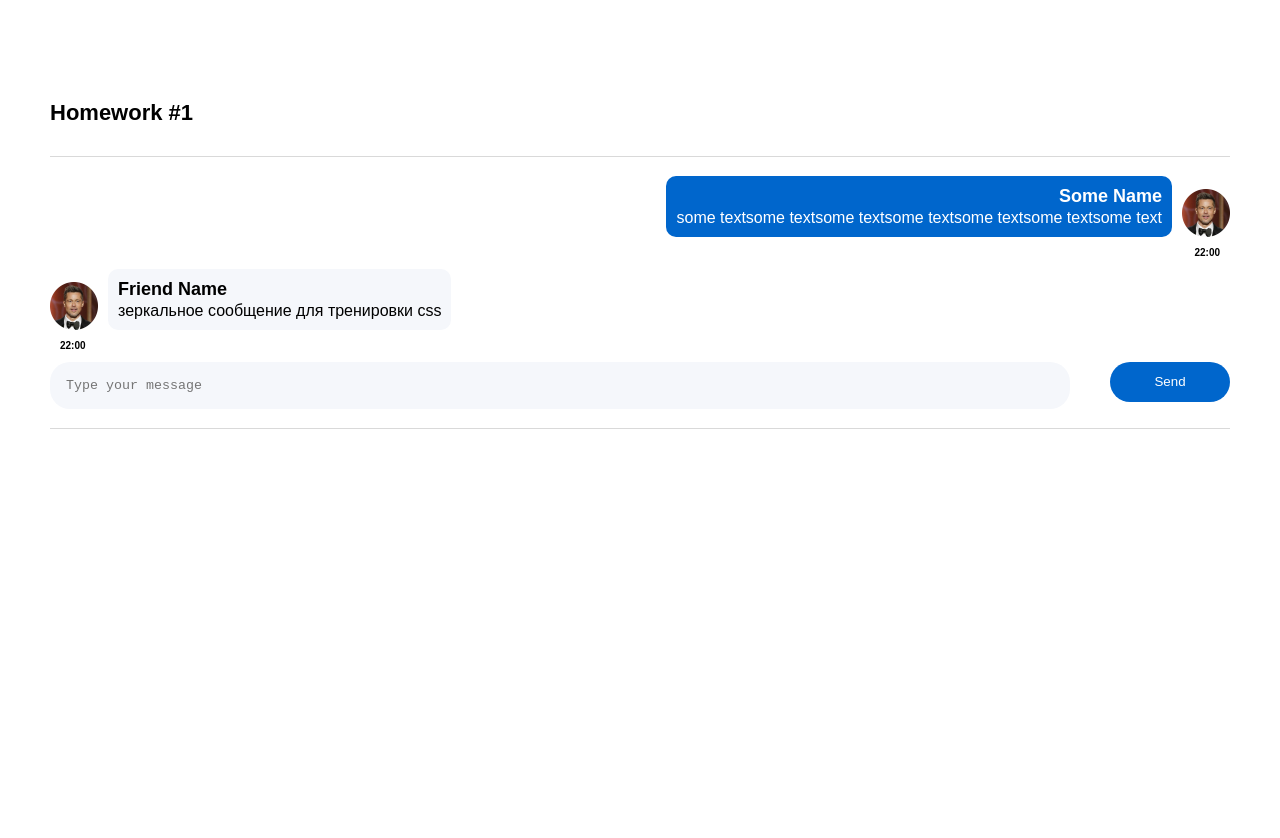
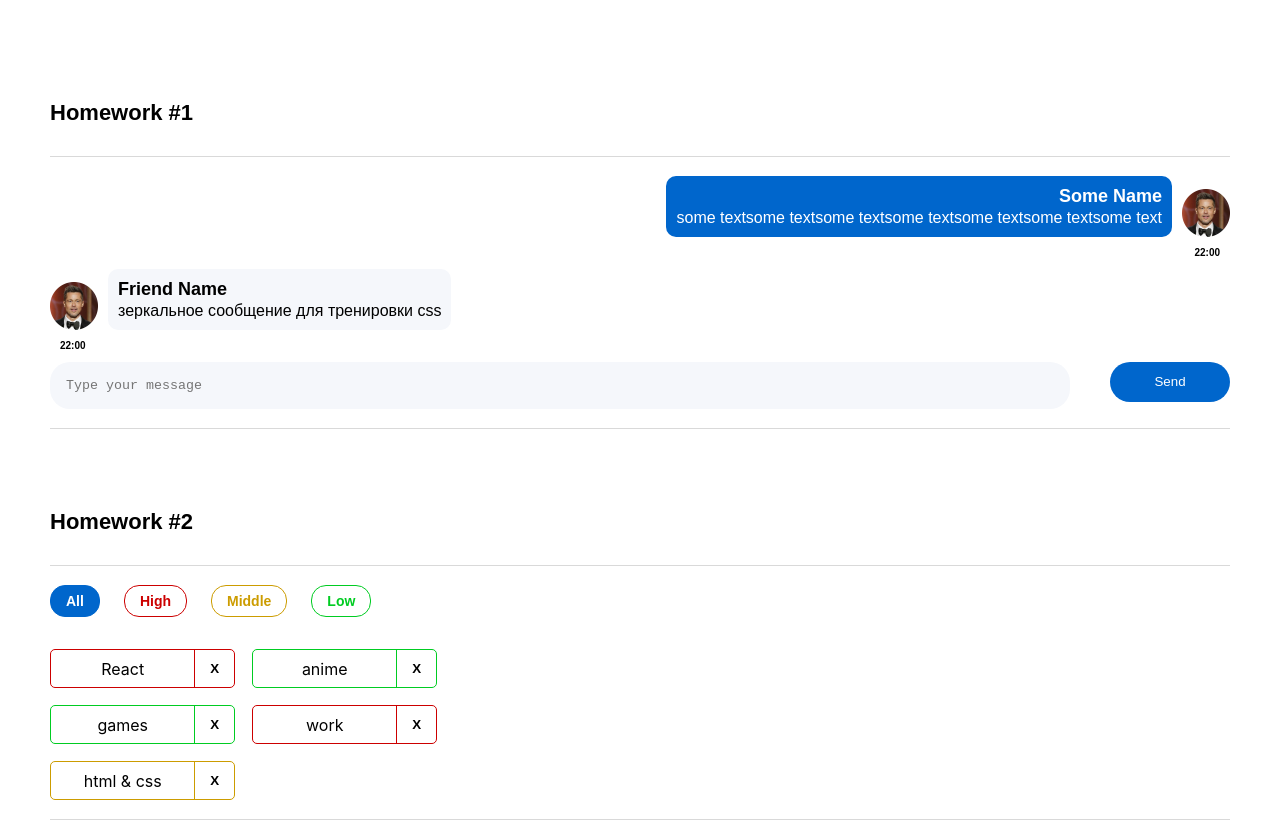
Before and after one commit to DubavetsOlga/homework2, a React (Create React App) app: page / in a window 1280 px wide. Shown: the top 838 px of the page. Before the commit the page ends 800 px from the top, so only its background shows below. Built offline with nearby package versions, Linux system fonts and the light colour scheme.

Commit message:
Did homework 2

```diff
--- a/src/s1-main/App.tsx
+++ b/src/s1-main/App.tsx
@@ -1,13 +1,14 @@
 import React from 'react'
 import s from './App.module.css'
 import HW1 from '../s2-homeworks/hw01/HW1'
+import HW2 from '../s2-homeworks/hw02/HW2'
 
 function App() {
     return (
         <div className={s.App}>
             <HW1/>
             {/*раскомментировать по ходу выполнения*/}
-            {/*<HW2/>*/}
+            <HW2/>
             {/*<HW3/>*/}
             {/*<HW4/>*/}
 
--- a/src/s2-homeworks/hw02/HW2.tsx
+++ b/src/s2-homeworks/hw02/HW2.tsx
@@ -17,16 +17,16 @@
 * */
 
 // types
-export type AffairPriorityType = any // need to fix any
+export type AffairPriorityType = 'high' | 'low' | 'middle'
 export type AffairType = {
-    _id: any // need to fix any
-    name: any // need to fix any
+    _id: number
+    name: string
     priority: AffairPriorityType
 }
 export type FilterType = 'all' | AffairPriorityType
 
 // constants
-const defaultAffairs: any = [ // need to fix any
+const defaultAffairs: AffairType[] = [
     {_id: 1, name: 'React', priority: 'high'}, // студенты могут изменить содержимое name и количество элементов в массиве, ...priority не менять!
     {_id: 2, name: 'anime', priority: 'low'},
     {_id: 3, name: 'games', priority: 'low'},
@@ -35,23 +35,22 @@
 ]
 
 // pure helper functions
-export const filterAffairs = (affairs: any, filter: any): any => { // need to fix any
+export const filterAffairs = (affairs: AffairType[], filter: FilterType): AffairType[] => {
+    if (filter === "all") return affairs;
 
-
-    return affairs // need to fix
+    return affairs.filter(el => el.priority === filter);
 }
-export const deleteAffair = (affairs: any, _id: any): any => { // need to fix any
-
-    return affairs // need to fix
+export const deleteAffair = (affairs: AffairType[], _id: number): AffairType[] => {
+    return affairs.filter(el => el._id !== _id)
 }
 
 function HW2() {
-    const [affairs, setAffairs] = useState<any>(defaultAffairs) // need to fix any
+    const [affairs, setAffairs] = useState<AffairType[]>(defaultAffairs)
     const [filter, setFilter] = useState<FilterType>('all')
 
     const filteredAffairs = filterAffairs(affairs, filter)
-    const deleteAffairCallback = (_id: any) => { // need to fix any
-        // need to fix
+    const deleteAffairCallback = (_id: number) => {
+        setAffairs(deleteAffair(affairs, _id));
     }
 
     return (
--- a/src/s2-homeworks/hw02/affairs/Affairs.tsx
+++ b/src/s2-homeworks/hw02/affairs/Affairs.tsx
@@ -4,24 +4,24 @@
 import s from './Affairs.module.css'
 
 type AffairsPropsType = {
-    data: any // need to fix any
-    setFilter: any
-    deleteAffairCallback: any
+    data: AffairType[]
+    setFilter: (filter: FilterType) => void
+    deleteAffairCallback: (id: number) => void
     filter: FilterType
 }
 
 function Affairs(props: AffairsPropsType) {
     const setAll = () => {
-        // need to fix
+        props.setFilter("all");
     }
     const setHigh = () => {
-        // need to fix
+        props.setFilter("high");
     }
     const setMiddle = () => {
-        // need to fix
+        props.setFilter("middle");
     }
     const setLow = () => {
-        // need to fix
+        props.setFilter("low");
     }
 
     const cnAll = s.button + ' ' + s.all + (props.filter === 'all' ? ' ' + s.active : '')
--- a/src/s2-homeworks/hw02/affairs/affair/Affair.tsx
+++ b/src/s2-homeworks/hw02/affairs/affair/Affair.tsx
@@ -6,12 +6,12 @@
 type AffairPropsType = {
     // key не нужно типизировать
     affair: AffairType
-    deleteAffairCallback: any // need to fix any
+    deleteAffairCallback: (id: number) => void
 }
 
 function Affair(props: AffairPropsType) {
     const deleteCallback = () => {
-        // need to fix
+        props.deleteAffairCallback(props.affair._id);
     }
 
     const nameClass = s.name + ' ' + s2[props.affair.priority]
@@ -25,7 +25,7 @@
         >
             <div id={'hw2-name-' + props.affair._id} className={nameClass}>
                 {/*создаёт студент*/}
-
+                {props.affair.name}
                 {/**/}
             </div>
             <div id={'hw2-priority-' + props.affair._id} hidden>
@@ -35,7 +35,7 @@
             <button
                 id={'hw2-button-delete-' + props.affair._id}
                 className={buttonClass}
-                // need to fix
+                onClick={deleteCallback}
 
             >
                 {/*текст кнопки могут изменить студенты*/}
```
